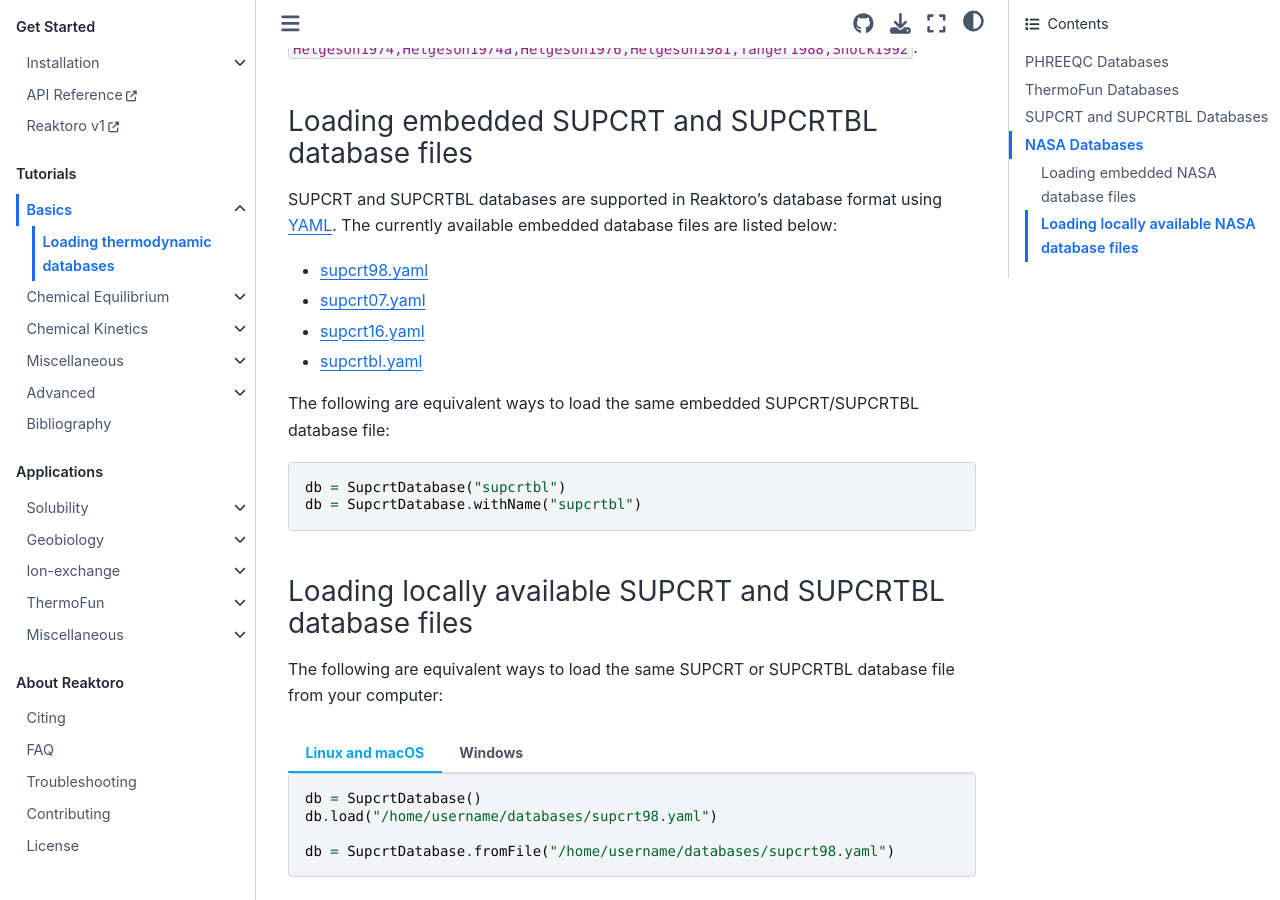
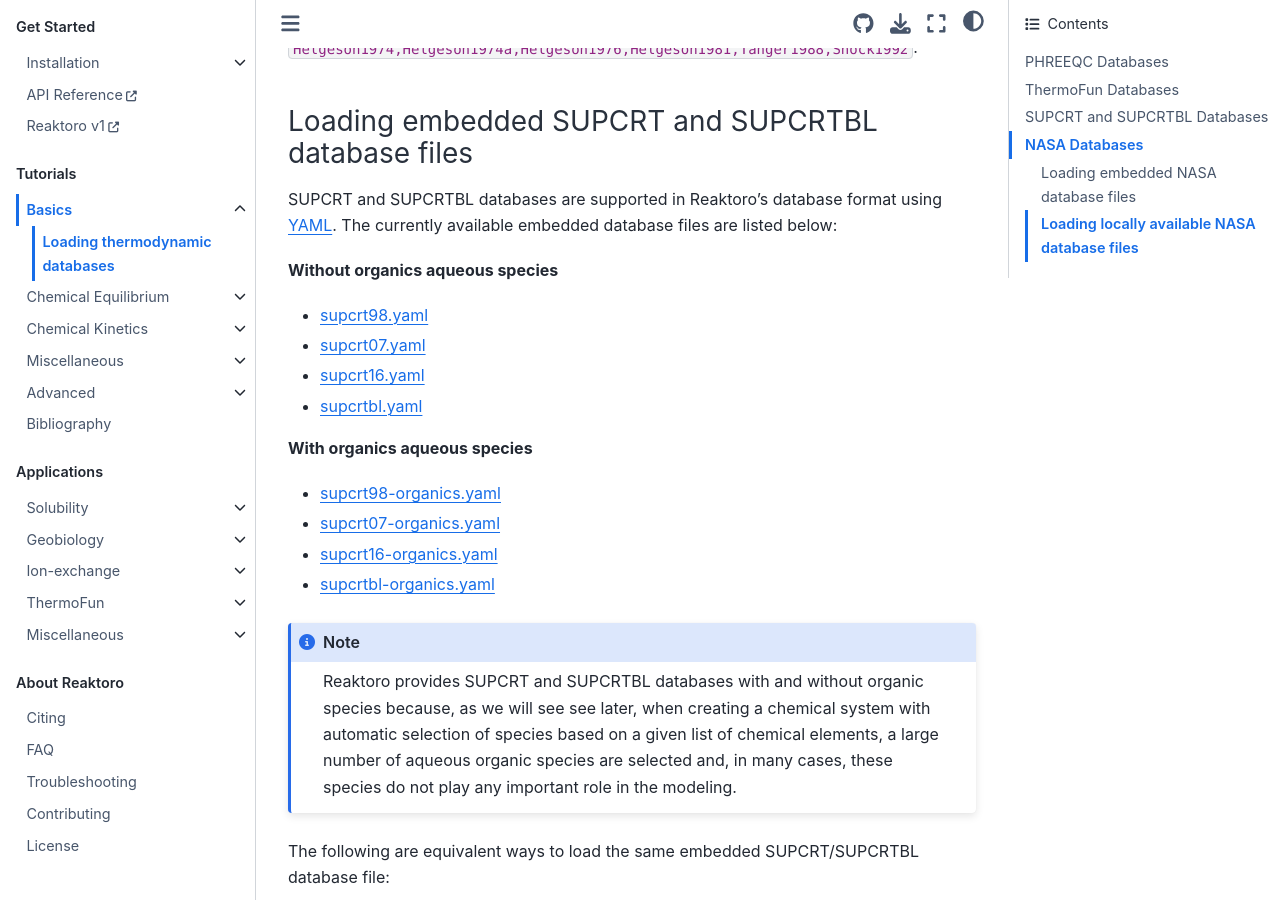
Before and after one commit to reaktoro/reaktoro-jupyter-book, a Jupyter Book: the page built from tutorials/basics/loading-databases.md, in a window 1280 px wide and 900 px high, scrolled down 4092 px. Built offline with Jupyter Book 1.0.4 settings and Sphinx 7.4.7 and the Sphinx Book theme 1.1.4, drawn with Linux system fonts in a browser that asks for light colours; pages that are not in the unit, such as notebooks, are missing from menus; cross-references to code outside the pages are shown as plain code.

Commit message:
Updated with supcrt database with/without organics

````diff
--- a/tutorials/basics/loading-databases.md
+++ b/tutorials/basics/loading-databases.md
@@ -151,13 +151,26 @@ SUPCRT {cite}`Johnson1992` and SUPCRTBL {cite}`Zimmer2016a` databases contain th
 ### Loading embedded SUPCRT and SUPCRTBL database files
 
 SUPCRT and SUPCRTBL databases are supported in Reaktoro's database format using
-[YAML](https://yaml.org/). The currently available embedded database files are
-listed below:
+[YAML](https://yaml.org/). The currently available embedded database files are listed below:
 
+**Without organics aqueous species**
 * [supcrt98.yaml](https://github.com/reaktoro/reaktoro/tree/main/embedded/databases/reaktoro/supcrt98.yaml)
 * [supcrt07.yaml](https://github.com/reaktoro/reaktoro/tree/main/embedded/databases/reaktoro/supcrt07.yaml)
 * [supcrt16.yaml](https://github.com/reaktoro/reaktoro/tree/main/embedded/databases/reaktoro/supcrt16.yaml)
 * [supcrtbl.yaml](https://github.com/reaktoro/reaktoro/tree/main/embedded/databases/reaktoro/supcrtbl.yaml)
+
+**With organics aqueous species**
+* [supcrt98-organics.yaml](https://github.com/reaktoro/reaktoro/tree/main/embedded/databases/reaktoro/supcrt98-organics.yaml)
+* [supcrt07-organics.yaml](https://github.com/reaktoro/reaktoro/tree/main/embedded/databases/reaktoro/supcrt07-organics.yaml)
+* [supcrt16-organics.yaml](https://github.com/reaktoro/reaktoro/tree/main/embedded/databases/reaktoro/supcrt16-organics.yaml)
+* [supcrtbl-organics.yaml](https://github.com/reaktoro/reaktoro/tree/main/embedded/databases/reaktoro/supcrtbl-organics.yaml)
+
+```{note}
+Reaktoro provides SUPCRT and SUPCRTBL databases with and without organic species because, as we will
+see see later, when creating a chemical system with automatic selection of species based on a given
+list of chemical elements, a large number of aqueous organic species are selected and, in many
+cases, these species do not play any important role in the modeling.
+```
 
 The following are equivalent ways to load the same embedded SUPCRT/SUPCRTBL database file:
 
````
